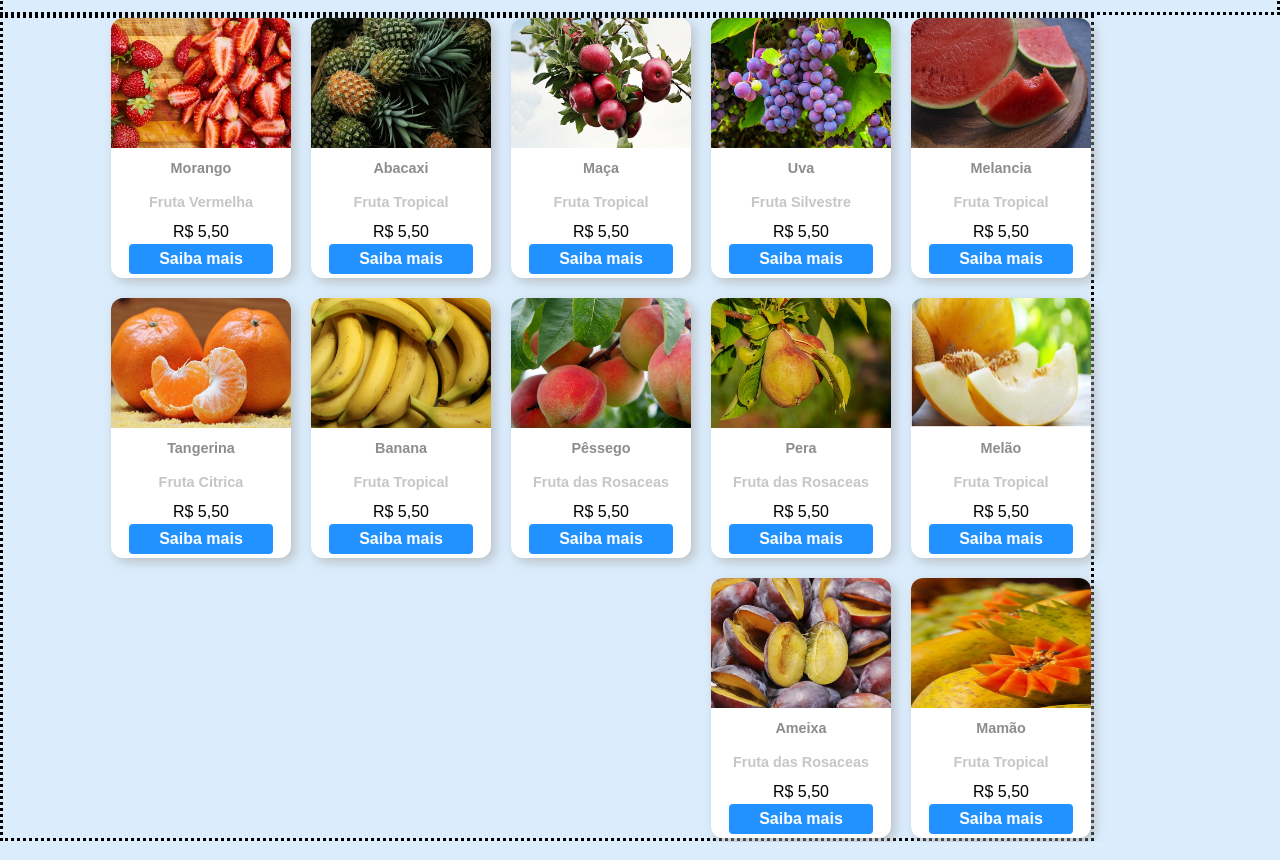
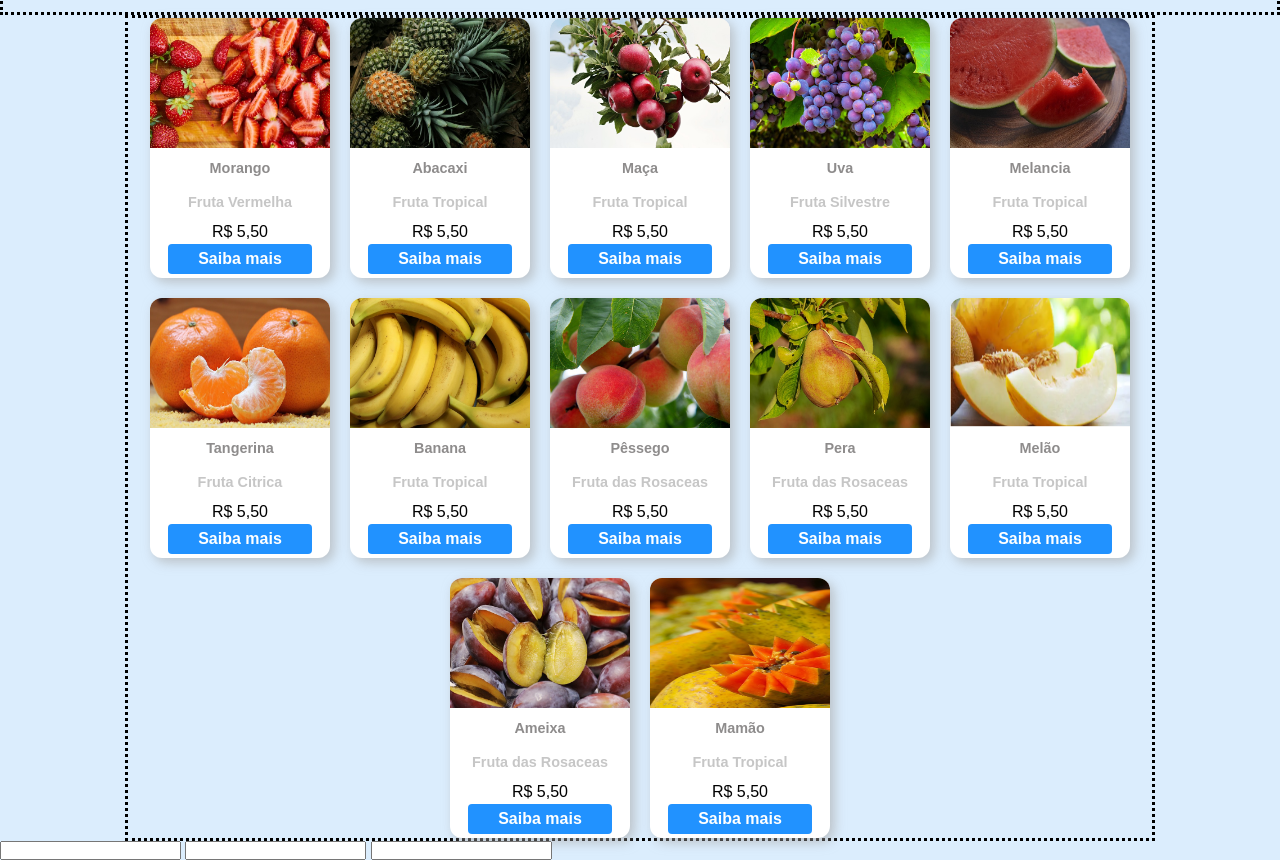
Before and after one commit to flavio16silva/Feira-Frutas-Cards, a plain HTML site: page index.html in a window 1280 px wide. Shown: the part 58-918 px from the top of the page. Drawn offline with Linux system fonts and the light colour scheme.

Commit message:
alinhamento de imagens

```diff
--- a/index.html
+++ b/index.html
@@ -143,5 +143,13 @@
 
 
     </main>
+
+    <footer>
+
+      <input type="text" name="valor" id="ivalor">
+      <input type="text" name="valor" id="ivalor">
+
+      <input type="text" name="res" id="ires">
+    </footer>
   </body>
 </html>
--- a/style.css
+++ b/style.css
@@ -34,14 +34,16 @@ header h1{
 
 main{
   border-style: dotted;
-  width:85%;
+  width:80%;
   height: 100%;
   display:flex;
   flex-direction: row;
   flex-wrap: wrap;
   gap: 20px;
-  justify-content:end;
+  justify-content:center;
   align-items: center;
+  margin: auto;
+
 }
 
 /*Container Geral*/
```
